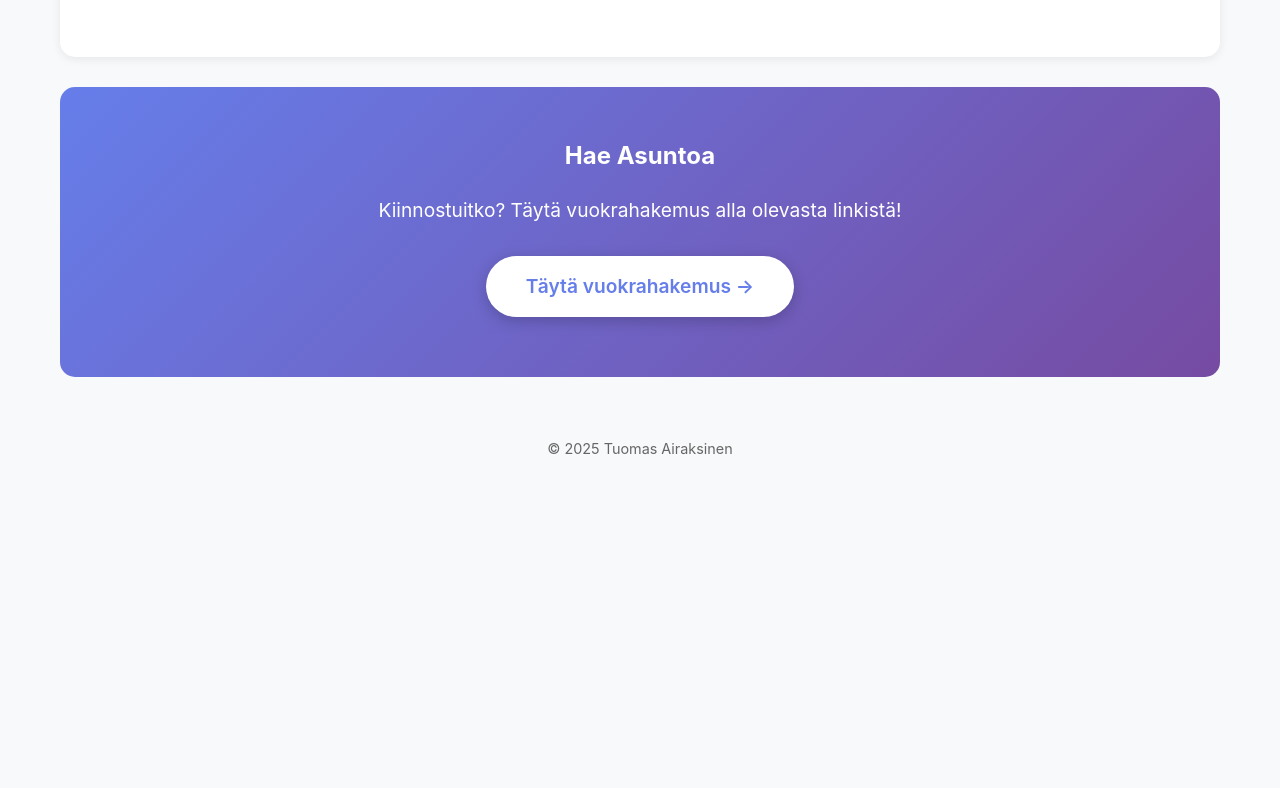
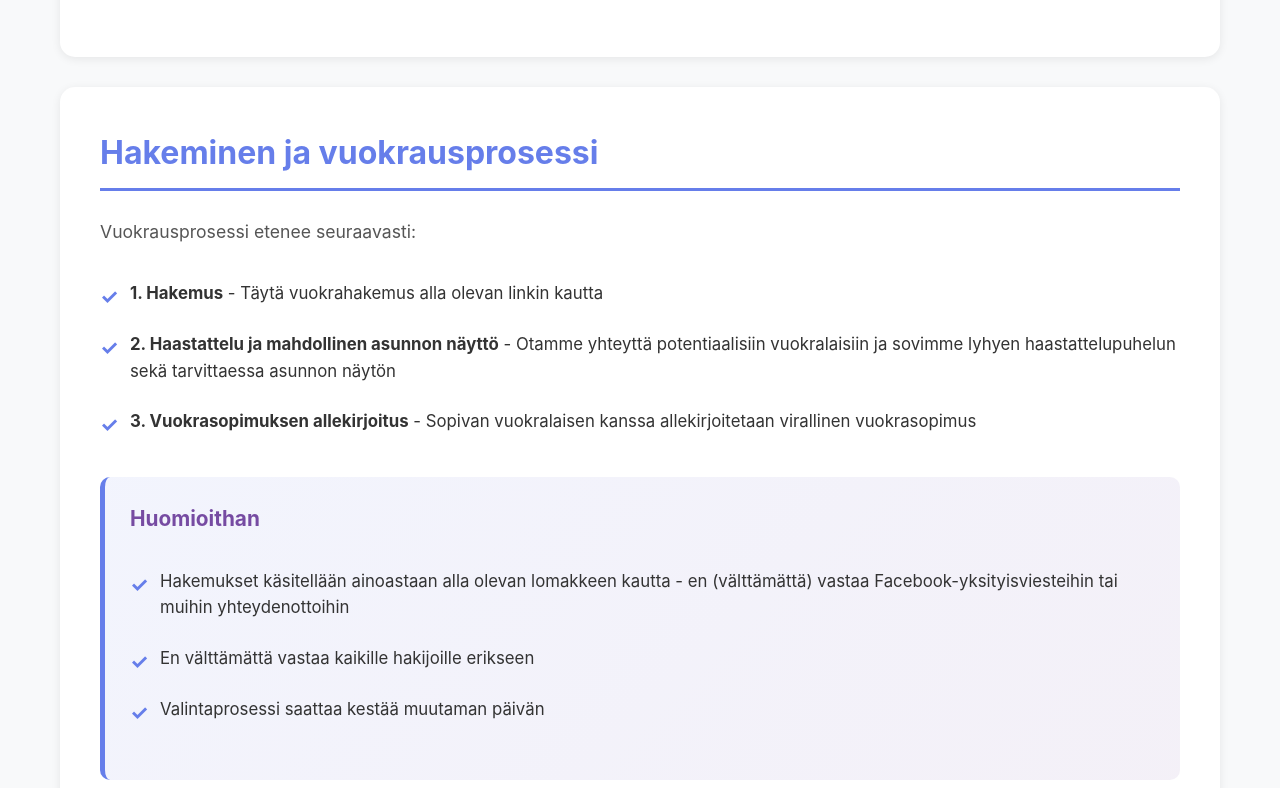
Before and after one commit to tuomas2/homepage, a plain HTML site: page ahde-vuokrailmoitus/index.html in a window 1280 px wide. Shown: the part 5152-5940 px from the top of the page. Before the commit the page ends 5642 px from the top, so only its background shows below. Drawn offline with Linux system fonts and the light colour scheme.

Commit message:
Add rental application process section to index.html

```diff
--- a/ahde-vuokrailmoitus/index.html
+++ b/ahde-vuokrailmoitus/index.html
@@ -613,6 +613,28 @@
             </ul>
         </div>
 
+        <div class="section">
+            <h2>Hakeminen ja vuokrausprosessi</h2>
+            <div class="description">
+                <p>Vuokrausprosessi etenee seuraavasti:</p>
+            </div>
+
+            <ul class="feature-list" style="margin-top: 20px;">
+                <li><strong>1. Hakemus</strong> - Täytä vuokrahakemus alla olevan linkin kautta</li>
+                <li><strong>2. Haastattelu ja mahdollinen asunnon näyttö</strong> - Otamme yhteyttä potentiaalisiin vuokralaisiin ja sovimme lyhyen haastattelupuhelun sekä tarvittaessa asunnon näytön</li>
+                <li><strong>3. Vuokrasopimuksen allekirjoitus</strong> - Sopivan vuokralaisen kanssa allekirjoitetaan virallinen vuokrasopimus</li>
+            </ul>
+
+            <div class="highlight-box" style="margin-top: 30px;">
+                <h3>Huomioithan</h3>
+                <ul class="feature-list">
+                    <li>Hakemukset käsitellään ainoastaan alla olevan lomakkeen kautta - en (välttämättä) vastaa Facebook-yksityisviesteihin tai muihin yhteydenottoihin</li>
+                    <li>En välttämättä vastaa kaikille hakijoille erikseen</li>
+                    <li>Valintaprosessi saattaa kestää muutaman päivän</li>
+                </ul>
+            </div>
+        </div>
+
         <div class="contact-section">
             <h2>Hae Asuntoa</h2>
             <p>Kiinnostuitko? Täytä vuokrahakemus alla olevasta linkistä!</p>
```
